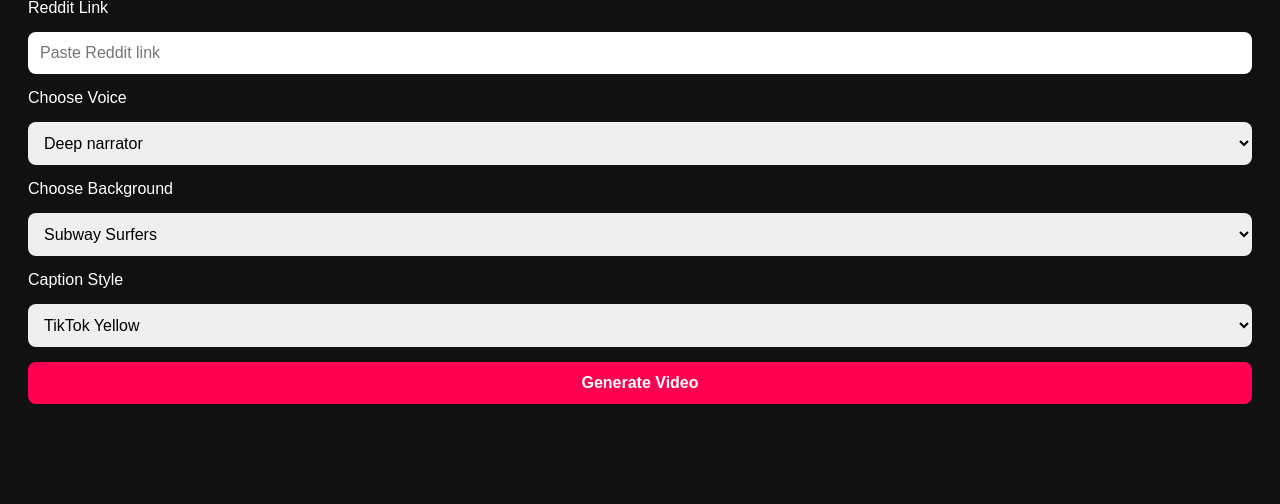
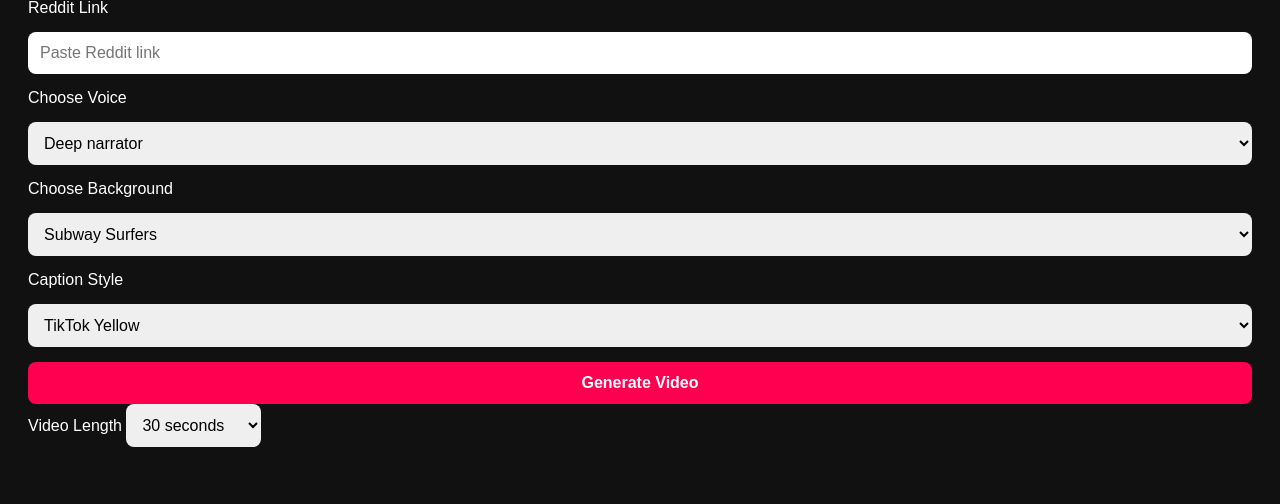
Before and after one commit to MukoAce/generateai-, a FastAPI app: page / in a window 1280 px wide. Shown: the part 107-611 px from the top of the page. Run offline with FastAPI, Linux system fonts and the light colour scheme.

Commit message:
Index.html

```diff
--- a/templates/Index.html
+++ b/templates/Index.html
@@ -52,3 +52,12 @@
 <script src="/static/script.js"></script>
 </body>
 </html>
+
+<label>Video Length</label>
+<select name="length">
+    <option value="30">30 seconds</option>
+    <option value="45">45 seconds</option>
+    <option value="60">60 seconds</option>
+    <option value="90">90 seconds</option>
+    <option value="120">120 seconds</option>
+</select>
```
